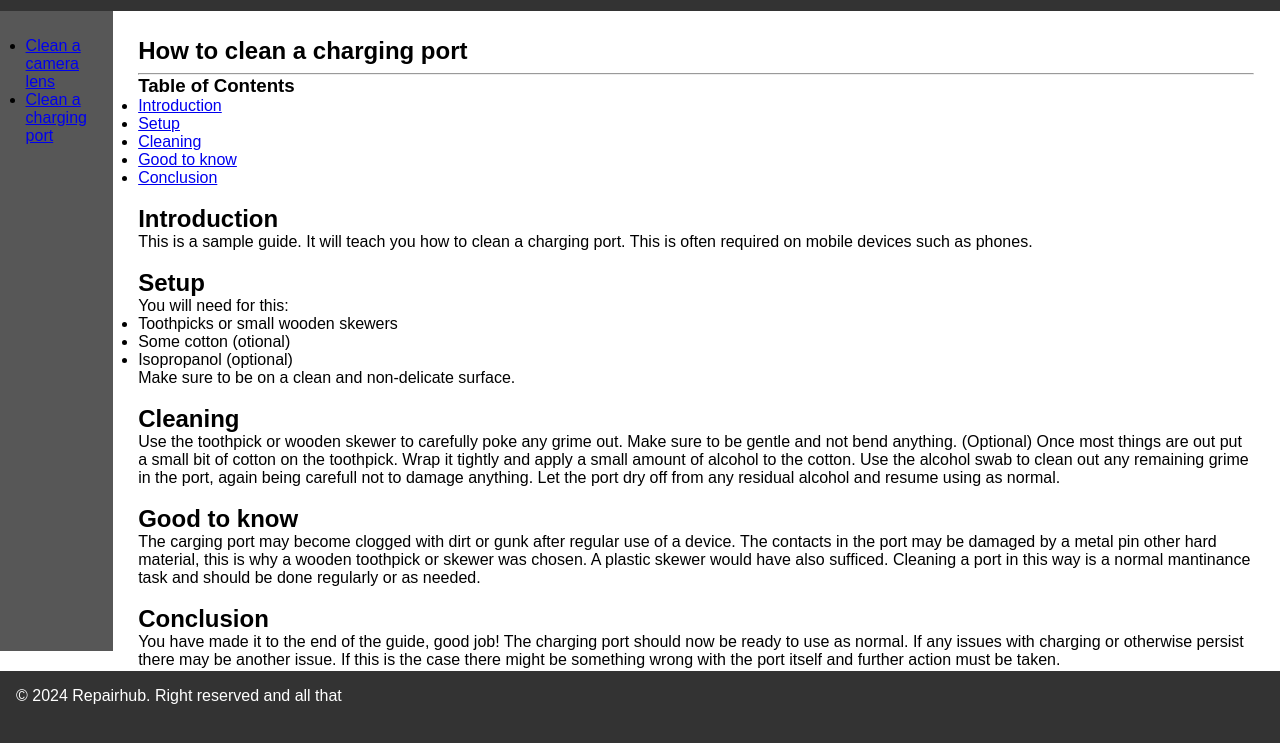
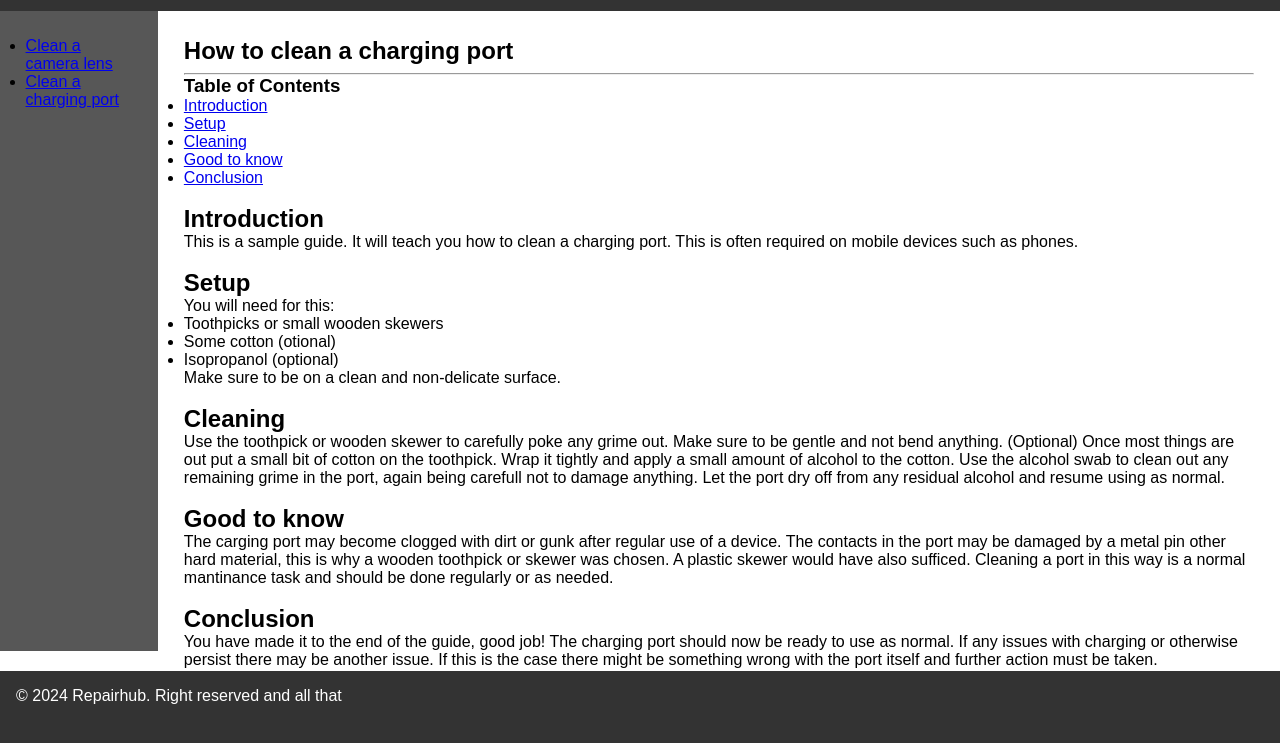
Before and after one commit to Jourmumriken/Real-Housewives-Of-Agile, a plain HTML site: page html/guide2.html in a window 1280 px wide. Shown: the part 49-792 px from the top of the page. Drawn offline with Linux system fonts and the light colour scheme.

Commit message:
Fixed guide 2, as well as adding more comments to the other files.

```diff
--- a/html/guide2.html
+++ b/html/guide2.html
@@ -6,8 +6,9 @@
     <title>Repairhub</title>
     <link rel="stylesheet" href="style.css">
   </head>
+  <!-- Body container -->
   <body class = "container-guide">
-
+    <!-- Header -->
     <header>
       <!-- Navigation -->
       <nav class="navbar">
@@ -20,8 +21,11 @@
           <li><a href="add-item.html">Add a guide</a></li>
         </ul>
       </nav>
+      <!-- End of Navigation -->
     </header>
+    <!-- End of Header -->
 
+    <!-- Main body wrapper -->
     <div class="main-content-container">
    <!-- side navigation -->
     <div class ="side-nav">
@@ -30,9 +34,10 @@
         <li><a href="guide2.html">Clean a charging port</a></li>
       </ul>
     </div>
+   <!-- End of side navigation -->
 
     <!-- Main Content -->
-    <main class = "main">
+    <main class = "main-with-sidebar">
       <section class="intro">
       <h1>How to clean a charging port</h1>
       <hr>
@@ -47,9 +52,10 @@
           <li><a href="#section5">Conclusion</a></li>
         </ul>
       </div>
+      <!-- End of Table of Contents -->
 
+      <!-- Text sections -->
       <br>
-
       <section id="section1">
         <h2>Introduction</h2>
         <p> This is a sample guide.
@@ -100,15 +106,21 @@
       </section>
 
       </section>
+      <!-- End of text sections -->
+
     </main>
+    <!-- End of Main Content -->
     </div>
+    <!-- End of Main body wrapper -->
 
     <!-- Footer -->
     <footer>
       <p>&copy; 2024 Repairhub. Right reserved and all that</p>
     </footer>
+    <!-- End of Footer -->
 
     <!-- JavaScript -->
     <script src="script.js"></script>
   </body>
+  <!-- End of body container -->
 </html>
```
Also changed, not shown: html/about.html (+1 -0 lines), html/add-item.html (+1 -0 lines), html/guide1.html (+1 -1 lines).
